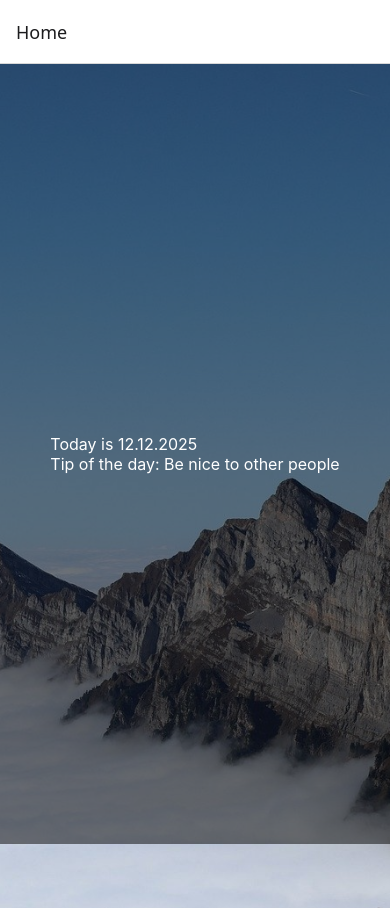
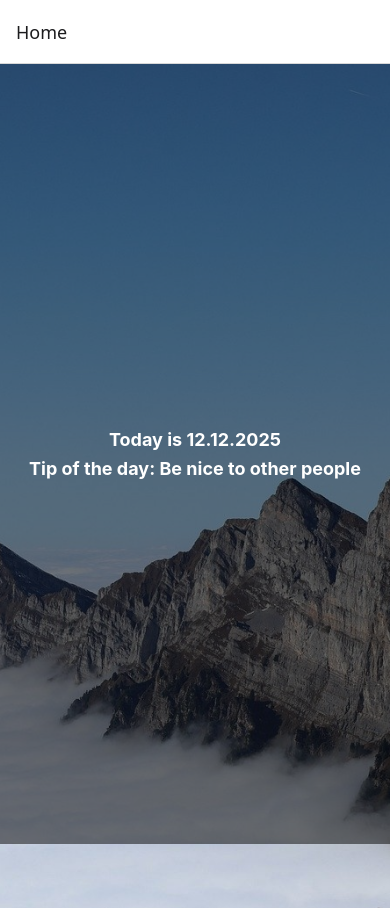
Before and after one commit to kacpi95/hybrid-app-3, a React Native app: screen /Home in a window 390 px wide. Built offline with nearby package versions, Linux system fonts and the light colour scheme.

Commit message:
refactor: TipOfTheDay convert to functional component

```diff
--- a/TipOfTheDay.jsx
+++ b/TipOfTheDay.jsx
@@ -1,41 +1,37 @@
 import { Text, View, StyleSheet } from 'react-native';
-import React, { Component } from 'react';
 
-export default class TipOfTheDay extends Component {
-  // Class property
-
-  // This is the constructor
-  constructor(props) {
-    super(props);
-    this.myDate = new Date();
-    this.tips = [
+export default function TipOfTheDay() {
+  const myDate = new Date();
+  const tips = [
     'Always wash your hands after eating',
     'Be nice to other people',
     'Eat vegetables and fruits',
   ];
-  }
 
-  render() {
-    // This is a style variable
-    const styles = StyleSheet.create({
-      text: {
-        color: '#fff',
-        fontSize: 16,
-      },
-    });
+  const day = myDate.getDate();
+  const month = myDate.getMonth() + 1;
+  const year = myDate.getFullYear();
 
-    let selected = Math.floor(Math.random() * 2);
-    const today =
-      this.myDate.getDate().toString() +
-      '.' +
-      (this.myDate.getMonth() + 1).toString() +
-      '.' +
-      this.myDate.getFullYear().toString();
+  let selected = Math.floor(Math.random() * tips.length);
+  const today = `${day}.${month}.${year}`;
+
   return (
-      <View>
-        <Text style={styles.text}>Today is {today} </Text>
-        <Text style={styles.text}>Tip of the day: {this.tips[selected]}</Text>
+    <View style={styles.container}>
+      <Text style={styles.text}>Today is {today}</Text>
+      <Text style={styles.text}>Tip of the day: {tips[selected]}</Text>
     </View>
   );
 }
-}
+const styles = StyleSheet.create({
+  container: {
+    padding: 20,
+    alignItems: 'center',
+  },
+  text: {
+    color: '#ffffffff',
+    fontSize: 18,
+    fontWeight: '700',
+    textAlign: 'center',
+    marginVertical: 4,
+  },
+});
```
Lines whose indentation alone changed are shown as unchanged.
